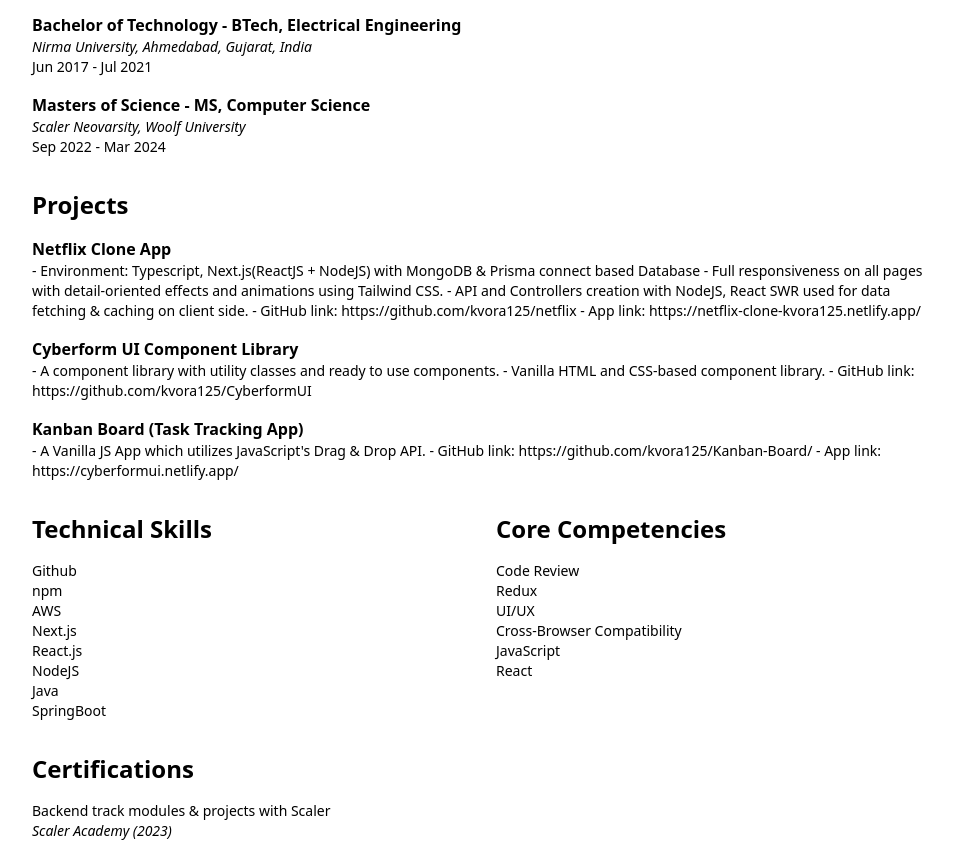
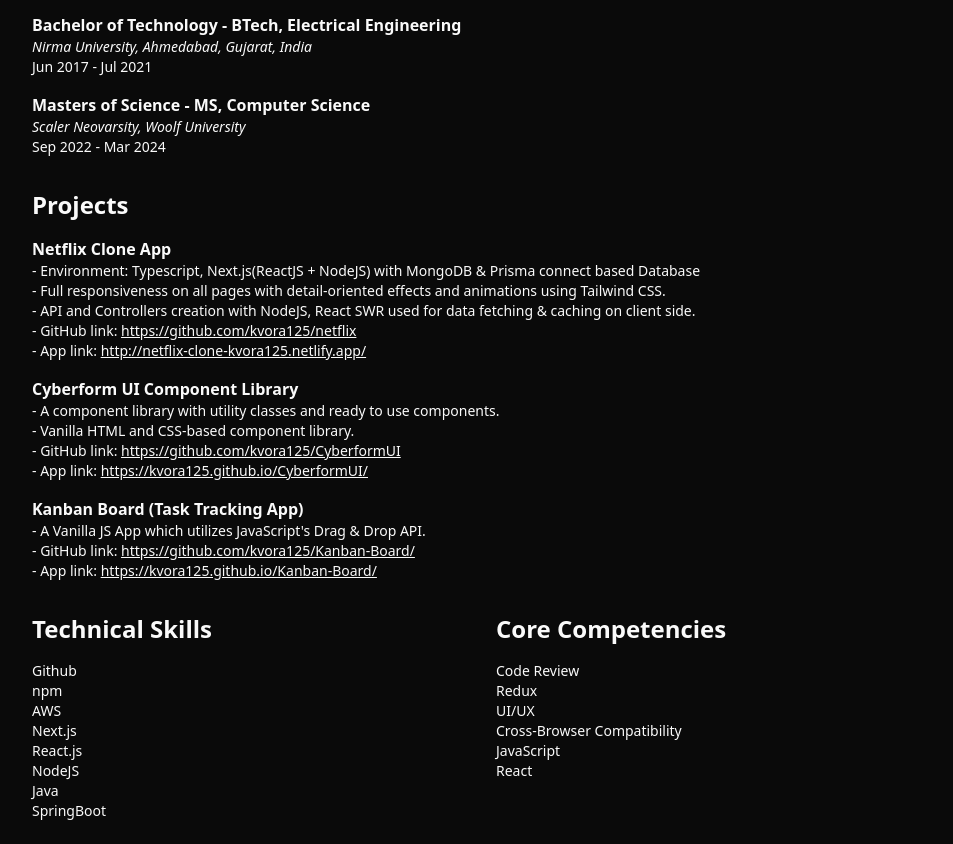
Before and after one commit to kvora125/cv, a plain HTML site: page index.html in a window 1280 px wide. Shown: the part 823-1667 px from the top of the page, without its empty margins (160-1113 px from the left). Drawn offline with nearby package versions, Linux system fonts and the light colour scheme.

Commit message:
color scheme changes

```diff
--- a/index.html
+++ b/index.html
@@ -11,7 +11,7 @@
   <script src="https://cdn.tailwindcss.com"></script>
 </head>
 <body>
-	<div class="bg-white p-8">
+	<div class="bg-[#0a0a0a] text-[#fafafa] p-8">
 		<div class="max-w-4xl mx-auto">
 			<header class="flex flex-col items-center">
 				<span class="relative flex h-10 w-10 shrink-0 overflow-hidden rounded-full">
@@ -65,19 +65,28 @@
 								<div class="mt-4">
 									<h3 class="font-semibold">Netflix Clone App</h3>
 									<p class="text-sm">
-										- Environment: Typescript, Next.js(ReactJS + NodeJS) with MongoDB &amp; Prisma connect based Database - Full responsiveness on all pages with detail-oriented effects and animations using Tailwind CSS. - API and Controllers creation with NodeJS, React SWR used for data fetching &amp; caching on client side. - GitHub link: <a href="#">https://github.com/kvora125/netflix</a> - App link: <a href="#">https://netflix-clone-kvora125.netlify.app/</a>
+										- Environment: Typescript, Next.js(ReactJS + NodeJS) with MongoDB &amp; Prisma connect based Database<br/>
+										- Full responsiveness on all pages with detail-oriented effects and animations using Tailwind CSS.<br/>
+										- API and Controllers creation with NodeJS, React SWR used for data fetching &amp; caching on client side.<br/>
+										- GitHub link: <a class="underline" href="https://github.com/kvora125/netflix">https://github.com/kvora125/netflix</a><br/>
+										- App link: <a class="underline" href="http://netflix-clone-kvora125.netlify.app/">http://netflix-clone-kvora125.netlify.app/</a>
 									</p>
 								</div>
 								<div class="mt-4">
 									<h3 class="font-semibold">Cyberform UI Component Library</h3>
 									<p class="text-sm">
-										- A component library with utility classes and ready to use components. - Vanilla HTML and CSS-based component library. - GitHub link: <a href="#">https://github.com/kvora125/CyberformUI</a>
+										- A component library with utility classes and ready to use components.<br/>
+										- Vanilla HTML and CSS-based component library.<br/>
+										- GitHub link: <a class="underline" href="https://github.com/kvora125/CyberformUI">https://github.com/kvora125/CyberformUI</a><br/>
+										- App link: <a class="underline" href="https://kvora125.github.io/CyberformUI/">https://kvora125.github.io/CyberformUI/</a>
 									</p>
 								</div>
 								<div class="mt-4">
 									<h3 class="font-semibold">Kanban Board (Task Tracking App)</h3>
 									<p class="text-sm">
-										- A Vanilla JS App which utilizes JavaScript's Drag &amp; Drop API. - GitHub link: <a href="#">https://github.com/kvora125/Kanban-Board/</a> - App link: <a href="#">https://cyberformui.netlify.app/</a>
+										- A Vanilla JS App which utilizes JavaScript's Drag &amp; Drop API.<br />
+										- GitHub link: <a class="underline" href="https://github.com/kvora125/Kanban-Board/">https://github.com/kvora125/Kanban-Board/</a><br />
+										- App link: <a class="underline" href="https://kvora125.github.io/Kanban-Board/">https://kvora125.github.io/Kanban-Board/</a>
 									</p>
 								</div>
 							</section>
```
